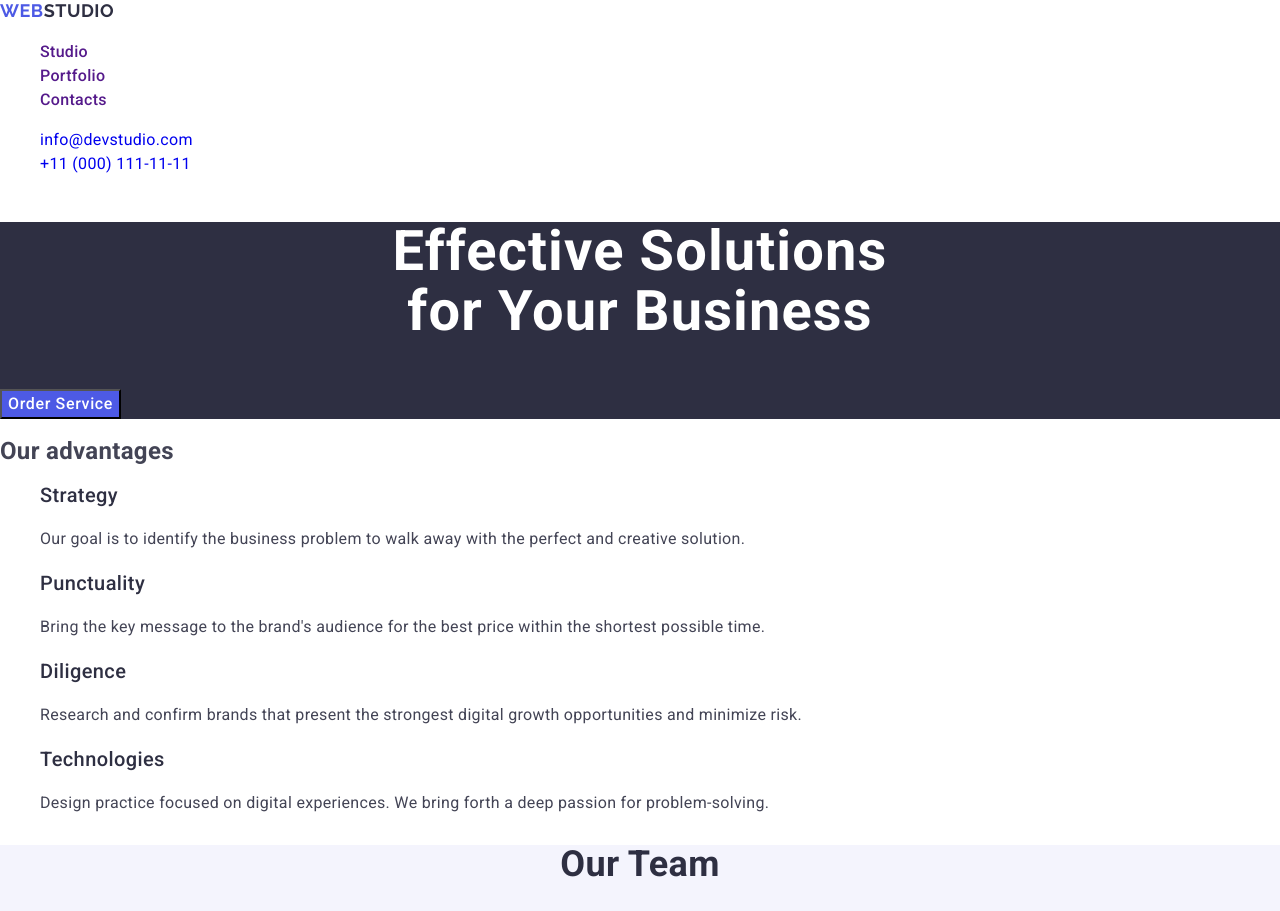
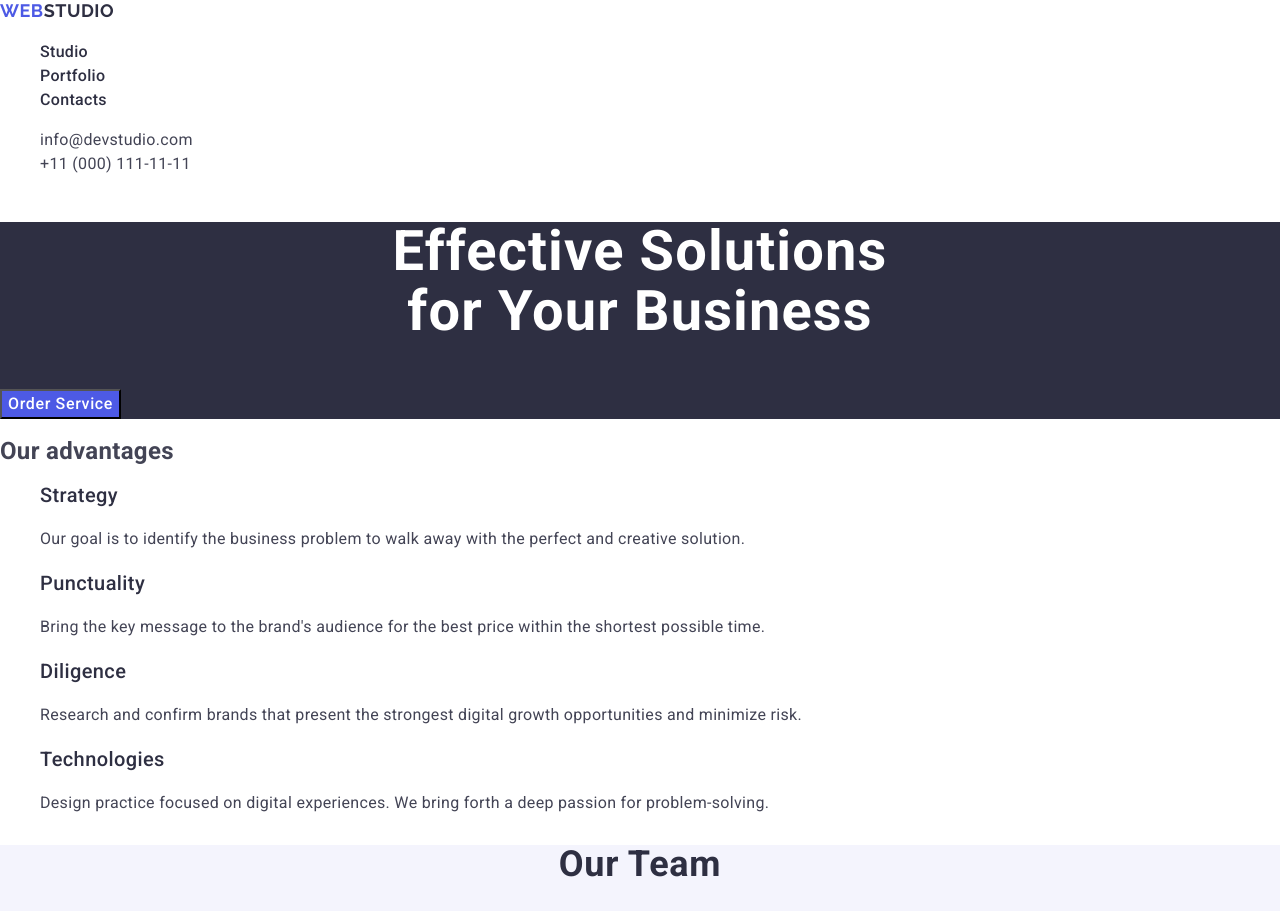
Before and after one commit to katrina-02/goit-markup-hw-02, a plain HTML site: page index.html in a window 1280 px wide. Shown: the top 911 px of the page. Drawn offline with nearby package versions, Linux system fonts and the light colour scheme.

Commit message:
corrected

```diff
--- a/css/styles.css
+++ b/css/styles.css
@@ -32,6 +32,9 @@ a {
     font-weight: 500;
     font-size: 16px;
 }
+.navigation-link {
+    color: #2e2f42;
+}
 .navigation .navigation-link:hover,
 .navigation .navigation-link:focus,
 .navigation .navigation-link:active {
@@ -42,9 +45,11 @@ a {
     font-style: normal;
 }
 .contacts {
-    color: #434455;
     font-weight: 400;
     font-size: 16px;
+}
+.contacts .link {
+    color: #434455;
 }
 .contacts .link:hover,
 .contacts .link:focus {
@@ -101,6 +106,7 @@ a {
     line-height: 111%;
     text-align: center;
     text-transform: capitalize;
+    letter-spacing: 0.02em;
 }
 .member-list {
     background-color: #FFFFFF;
@@ -113,6 +119,7 @@ a {
     line-height: 111%;
     text-align: center;
     text-transform: capitalize;
+    letter-spacing: 0.02em;
 }
 
 
--- a/index.html
+++ b/index.html
@@ -20,7 +20,7 @@
         <nav>
             <a class="logo" href="./index.html">Web<span class="logo-title">Studio</span></a>
             <ul class="navigation">
-                <li><a class="navigation-link" href="">Studio</a></li>
+                <li><a class="navigation-link" href="./index.html">Studio</a></li>
                 <li><a class="navigation-link" href="">Portfolio</a></li>
                 <li><a class="navigation-link" href="">Contacts</a></li>
             </ul>
```
